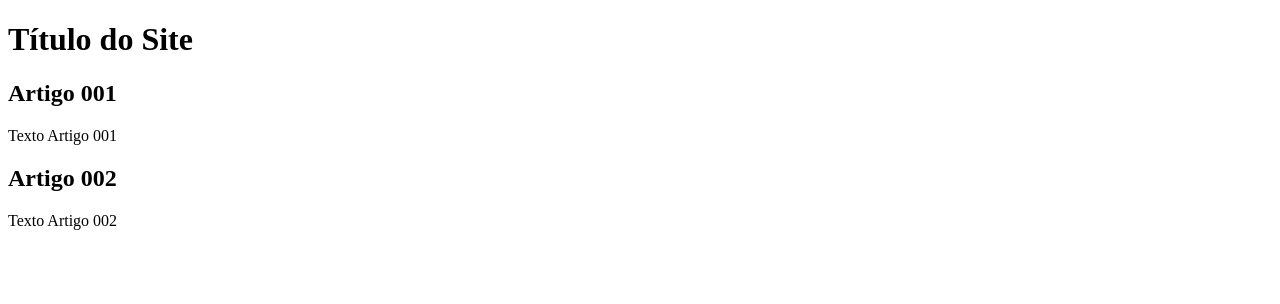
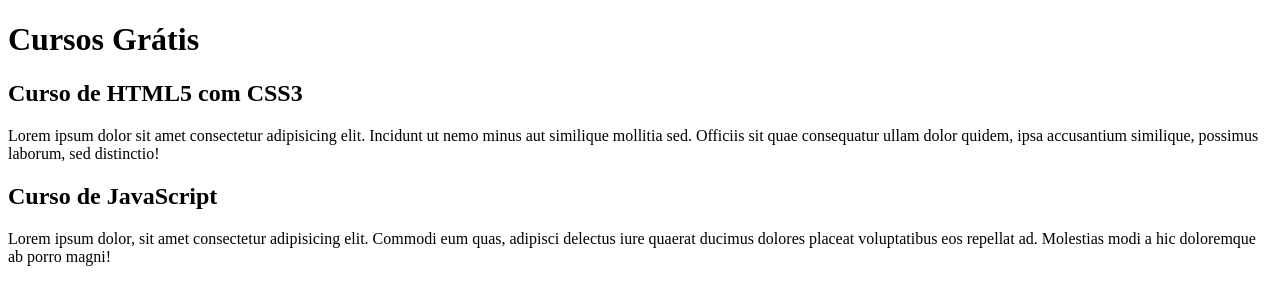
Before and after one commit to carlosbritotrajano/projeto-site, a plain HTML site: page index.html in a window 1280 px wide. Drawn offline with Linux system fonts and the light colour scheme.

Commit message:
comecei a escrever conteúdo

```diff
--- a/index.html
+++ b/index.html
@@ -8,14 +8,14 @@
 <body>
     <main>
         <header>
-            <h1>Título do Site</h1>
+            <h1>Cursos Grátis</h1>
             <article>
-                <h2>Artigo 001</h2>
-                <p>Texto Artigo 001</p>
+                <h2> Curso de HTML5 com CSS3</h2>
+                <p>Lorem ipsum dolor sit amet consectetur adipisicing elit. Incidunt ut nemo minus aut similique mollitia sed. Officiis sit quae consequatur ullam dolor quidem, ipsa accusantium similique, possimus laborum, sed distinctio!</p>
             </article>
             <article>
-                <h2>Artigo 002</h2>
-                <p>Texto Artigo 002</p>
+                <h2>Curso de JavaScript</h2>
+                <p>Lorem ipsum dolor, sit amet consectetur adipisicing elit. Commodi eum quas, adipisci delectus iure quaerat ducimus dolores placeat voluptatibus eos repellat ad. Molestias modi a hic doloremque ab porro magni!</p>
             </article>
         </header>
     </main>
```
